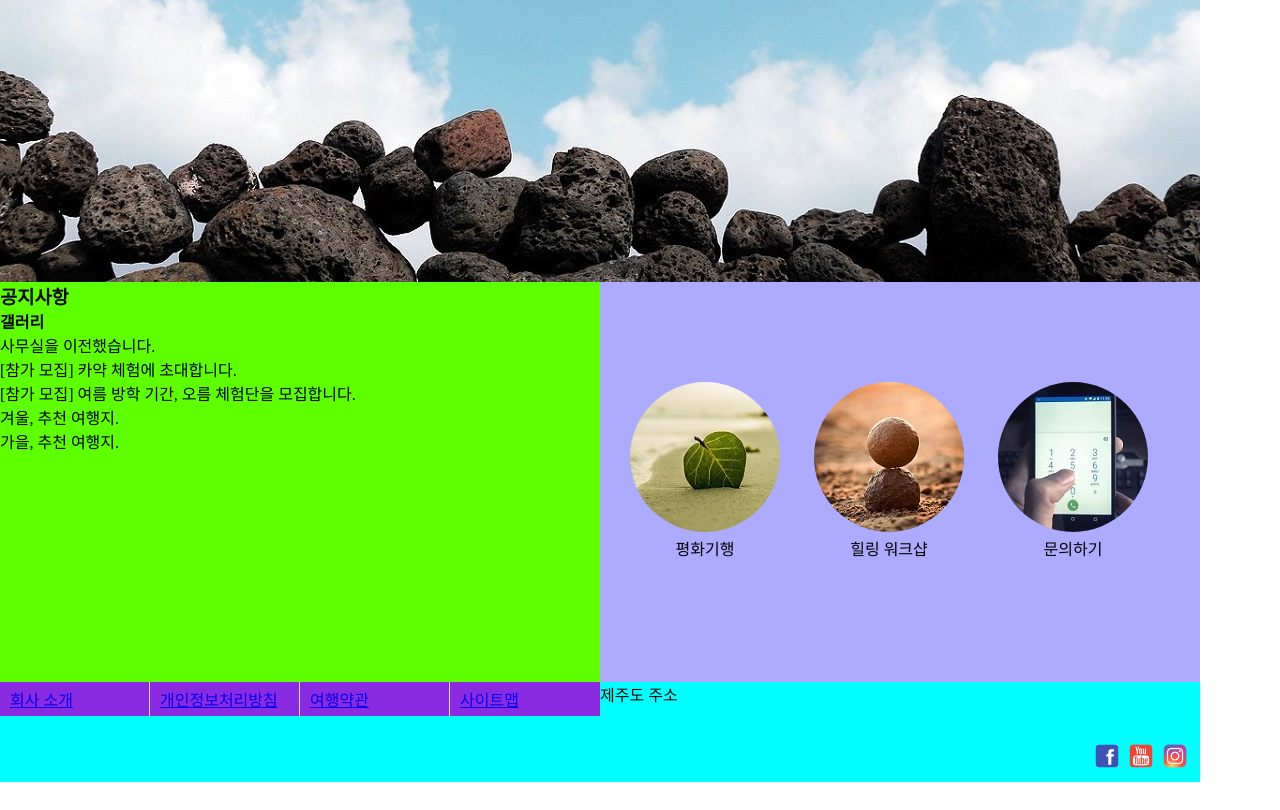
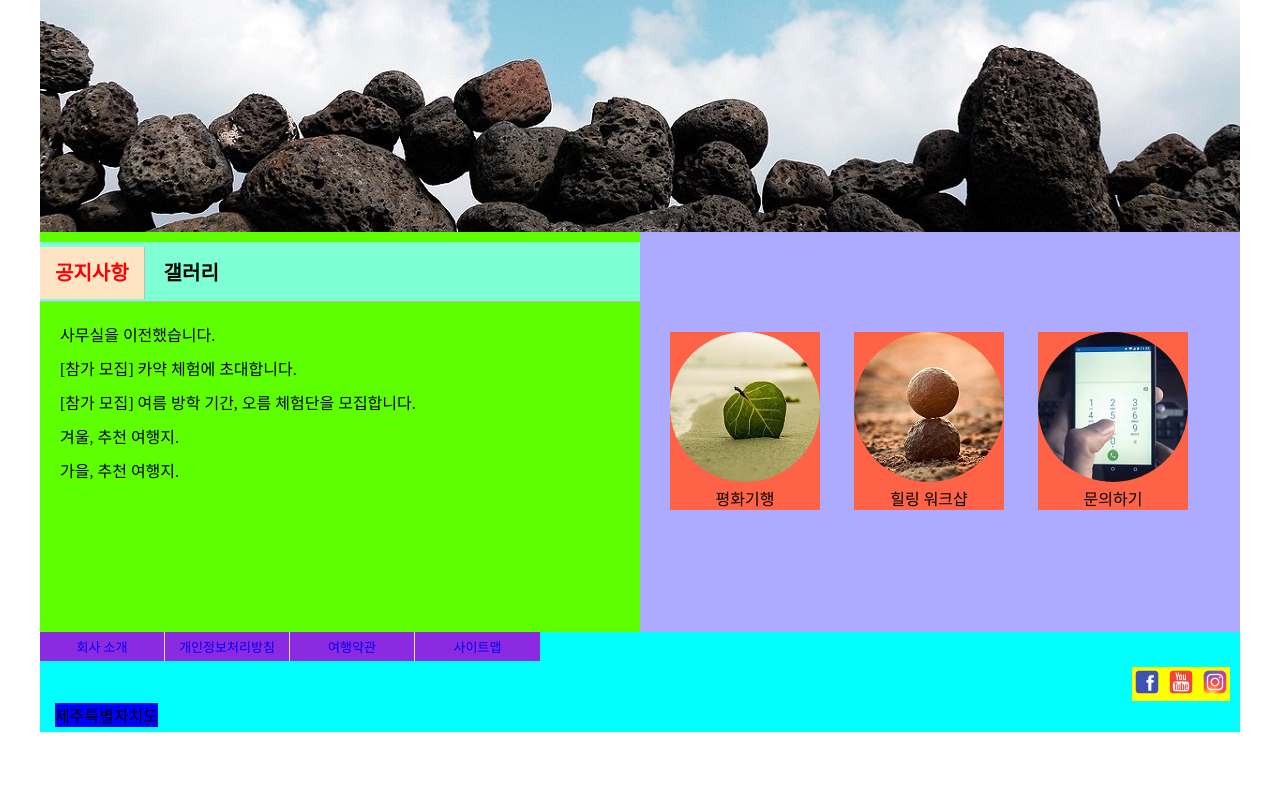
Before and after one commit to HongEungyung/dreamjeju-0107, a plain HTML site: page index.html in a window 1280 px wide. Shown: the part 118-928 px from the top of the page. After the commit the page ends 850 px from the top, so only its background shows below. Drawn offline with Linux system fonts and the light colour scheme.

Commit message:
전체 가운데 정렬
완성

```diff
--- a/css/main.css
+++ b/css/main.css
@@ -8,6 +8,11 @@
   width: 1200px;
   height: 900px;
   background-color: aqua;
+  position: relative;
+  position: absolute;
+  top: 50%;
+  left: 50%;
+  transform: translate(-50% , -50%);
 }
 /* 헤더 */
 header {
@@ -20,6 +25,9 @@ header {
   width: 300px;
   /* background-color: #727474; */
   float: left;
+}
+.logo a{
+  text-decoration: none;
 }
 .logo h1 {
   font-size: 40px;
@@ -41,14 +49,14 @@ header {
   text-decoration: none;
 }
 /* ----------------------메인--------------------- */
-/* --------------상단 */
+/* --------------상단 이미지 돌담 배경*/
 .main-image {
   width: 100%;
   height: 300px;
   /* background: url("../images/photo-3.jpg"); */
   background-color: rgb(255, 188, 88);
 }
-/* -------------하단 */
+/* -------------왼쪽 하단 */
 .main-text {
   width: 100%;
   height: 400px;
@@ -60,6 +68,30 @@ header {
   height: 400px;
   background-color: rgb(94, 255, 0);
 }
+.main-text .text-box{
+  background-color: aquamarine;
+  border-bottom: 1px solid #bbb;
+  margin-top: 10px;
+  padding: 15px 0;
+}
+.main-text .notice .first, .second{
+  font-size: 20px;
+  font-weight: bold;
+  padding: 15px;
+  /* background-color: rgb(127, 157, 255); */
+}
+.main-text .notice .first{
+  color: red;
+  background-color: bisque;
+  border-right: 1px solid #bbb;
+}
+.main-text .notice .text-detail{
+  padding: 15px;
+  list-style: none;
+}
+.main-text .notice .text-detail li{
+  padding: 5px;
+}
 /* -------------오른쪽 아이콘 세 개 */
 
 .main-text .picture {
@@ -70,13 +102,15 @@ float: left;
 .main-text .picture .img {
   /* overflow: hidden; */
   display: inline-block;
+  margin-top: 100px ;
   margin-left: 30px;
+  background-color: tomato;
 }
 .main-text .picture .img img {
   width: 150px;
   height: 150px;
   border-radius: 50%;
-  margin-top: 100px ;
+
 }
 .main-text .picture .img p{
     text-align: center;
@@ -85,31 +119,35 @@ float: left;
 /* ----------------------풋터-------------------------- */
 footer ul{
     background-color: rgb(255, 98, 130);
-    width: 50%;
+    width: 500px;
     float: left;
 }
 footer ul li{
     float: left;
-    width: calc(600px / 4);
+    width: calc(500px / 4);
     list-style: none;
-    text-decoration: none;
-    padding: 5px 10px;
+    padding: 5px 5px;
+    text-align: center;
     border-right: 1px solid #ddd;
     background-color: blueviolet;
 }
+footer ul li a{
+  text-decoration: none;
+  font-size: 13px;
+}
+
 footer ul li:last-child{
     border: none;
 }
 footer .icons{
     float: right;
     margin: 35px 10px;
+    background-color: yellow;
 }
-footer .address{
+footer .address-box{
     float: left;
     background-color: blue;
+    position: absolute;
+    bottom: 5px;
+    left: 15px;
 }
-/* footer .address::before{
-    content: "";
-    display: block;
-    clear: both;
-} */
--- a/index.html
+++ b/index.html
@@ -25,16 +25,18 @@
         </nav>
       </header>
 
-      <!-- 메인 이미지-->
+      <!-- 메인 상단 이미지-->
       <div class="main-image">
         <img src="images/photo-3.jpg" alt="돌담 사진" />
       </div>
-      <!-- 메인 텍스트 -->
+      <!-- 메인 하단 왼쪽 텍스트 -->
       <div class="main-text">
         <div class="notice">
-          <h3>공지사항</h3>
-          <h4>갤러리</h4>
-          <ul>
+          <div class="text-box">
+            <span class="first">공지사항</span>
+            <span class="second">갤러리</span>
+          </div>
+          <ul class="text-detail">
             <li>사무실을 이전했습니다.</li>
             <li>[참가 모집] 카약 체험에 초대합니다.</li>
             <li>[참가 모집] 여름 방학 기간, 오름 체험단을 모집합니다.</li>
@@ -42,6 +44,7 @@
             <li>가을, 추천 여행지.</li>
           </ul>
         </div>
+        <!-- 메인 하단 우측 아이콘 -->
         <div class="picture">
           <div class="img">
             <img src="images/icon-1.jpg" alt="아이콘1" />
@@ -66,7 +69,9 @@
           <li><a href="#">여행약관</a></li>
           <li><a href="#">사이트맵</a></li>
         </ul>
-        <p>제주도 주소</p>
+        <div class="address-box">
+          <p>제주특별자치도</p>
+        </div>
         <!-- 아이콘 -->
         <div class="icons">
           <a href="#"><img src="images/sns-1.png" alt="" /></a>
```
